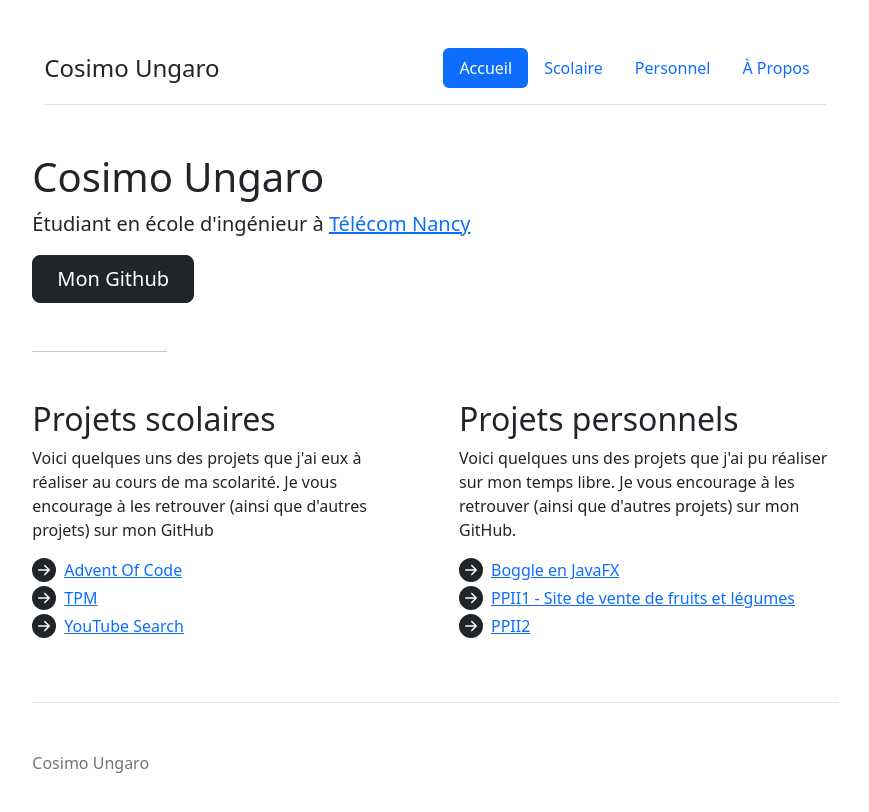
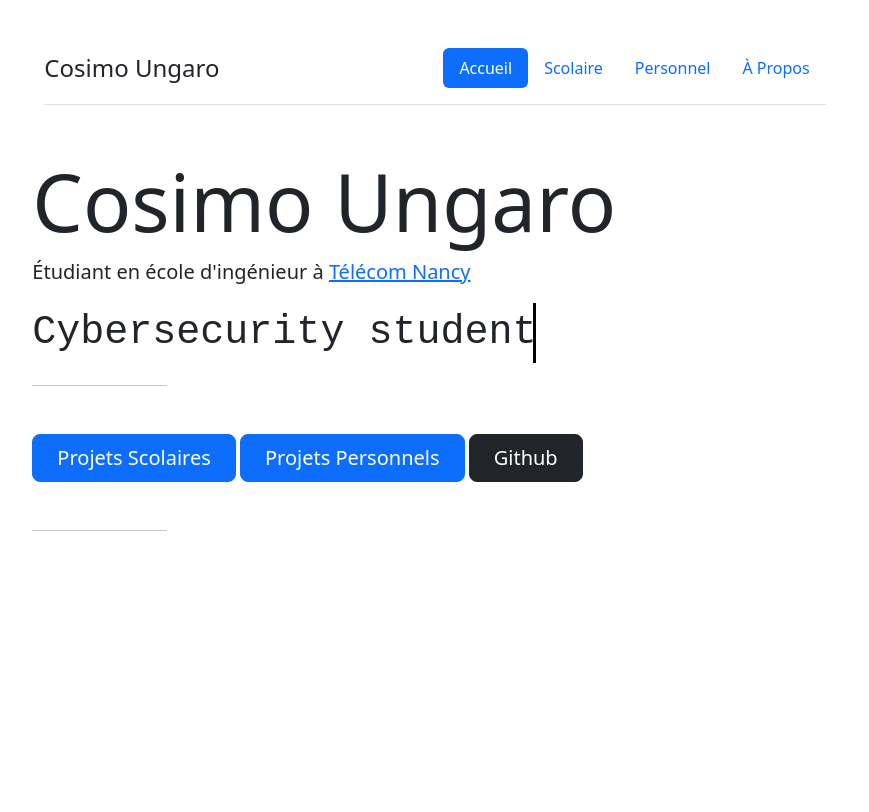
Before and after one commit to cos-imo/cos-imo-github.io, a plain HTML site: page main_pages/index.html in a window 1280 px wide. Shown: the whole page, without its empty margins (205-1074 px from the left). Drawn offline with Linux system fonts and the light colour scheme.

Commit message:
[feat] Animation typewriter

```diff
--- a/main_pages/index.html
+++ b/main_pages/index.html
@@ -12,6 +12,45 @@
 
 
 
+<script>
+  const texts = ["Cybersecurity student", "Reverse Engineering enthusiast", "Linux & Vim user"];
+  let index = 0;
+  let charIndex = 0;
+  let currentText = '';
+  let isDeleting = false;
+  const typeSpeed = 200;
+  const deleteSpeed = 50;
+  const delay = 2000;
+
+  function type() {
+    const typewriterDiv = document.querySelector('.typewriter-text');
+    if (isDeleting) {
+      currentText = texts[index].substring(0, charIndex - 1);
+      charIndex--;
+    } else {
+      currentText = texts[index].substring(0, charIndex + 1);
+      charIndex++;
+    }
+
+    typewriterDiv.textContent = currentText;
+    typewriterDiv.style.width = currentText.length + "ch";  // Adjust width based on text length
+
+    if (!isDeleting && charIndex === texts[index].length) {
+      isDeleting = true;
+      setTimeout(type, delay);
+    } else if (isDeleting && charIndex === 0) {
+      isDeleting = false;
+      index = (index + 1) % texts.length;
+      setTimeout(type, typeSpeed);
+    } else {
+      setTimeout(type, isDeleting ? deleteSpeed : typeSpeed);
+    }
+  }
+
+  document.addEventListener("DOMContentLoaded", function() {
+    setTimeout(type, typeSpeed);
+  });
+</script>
 
 
 <link href="../assets/dist/css/bootstrap.min.css" rel="stylesheet">
@@ -67,6 +106,21 @@
         white-space: nowrap;
         -webkit-overflow-scrolling: touch;
       }
+
+      .typewriter-text {
+        font-size: 2.5rem;
+        font-family: monospace;
+        white-space: nowrap;
+        border-right: 3px solid;
+        overflow: hidden;
+        display: inline-block;
+        animation: blink-caret 0.75s step-end infinite;
+      }
+
+      @keyframes blink-caret {
+        from, to { border-color: transparent }
+        50% { border-color: black; }
+      }
     </style>
 
 
@@ -95,42 +149,23 @@
 
 
   <main>
-    <h1>Cosimo Ungaro</h1>
+    <h1 style="font-size : 5rem">Cosimo Ungaro</h1>
+
+<div class="mb-5">
     <p class="fs-5 col-md-8">Étudiant en école d'ingénieur à <a href="https://telecomnancy.univ-lorraine.fr">Télécom Nancy</a></p>
 
-    <div class="mb-5">
-      <a href="https://github.com/cos-imo" class="btn btn-dark btn-lg px-4">Mon Github</a>
+
+    <div class="typewriter-text"></div>
+
+<hr class="col-3 col-md-2 mb-5">
+
+
+      <a href="scolaire.html" class="btn btn-primary btn-lg px-4">Projets Scolaires</a>
+      <a href="personnel.html" class="btn btn-primary btn-lg px-4">Projets Personnels</a>
+      <a href="https://github.com/cos-imo" class="btn btn-dark btn-lg px-4">Github</a>
     </div>
 
     <hr class="col-3 col-md-2 mb-5">
-
-    <div class="row g-5">
-      <div class="col-md-6">
-        <h2>Projets scolaires</h2>
-        <p>Voici quelques uns des projets que j'ai eux à réaliser au cours de ma scolarité. Je vous encourage à les retrouver (ainsi que d'autres projets) sur mon GitHub</p>
-        <ul class="icon-list ps-0">
-          <li class="d-flex align-items-start mb-1"><a href="https://github.com/cos-imo/AdventOfCode" rel="noopener" target="_blank">Advent Of Code</a></li>
-          <li class="d-flex align-items-start mb-1"><a href="https://github.com/cos-imo/TPM" rel="noopener" target="_blank">TPM</a></li>
-          <li class="d-flex align-items-start mb-1"><a href="https://github.com/cos-imo/YouTube-search" rel="noopener" target="_blank">YouTube Search</a></li>
-        </ul>
-      </div>
-
-      <div class="col-md-6">
-        <h2>Projets personnels</h2>
-        <p>Voici quelques uns des projets que j'ai pu réaliser sur mon temps libre. Je vous encourage à les retrouver (ainsi que d'autres projets) sur mon GitHub.</p>
-        <ul class="icon-list ps-0">
-          <li class="d-flex align-items-start mb-1"><a href="https://github.com/cos-imo/BoggleJavaFX">Boggle en JavaFX</a></li>
-          <li class="d-flex align-items-start mb-1"><a href="https://github.com/cos-imo/ppii-1">PPII1 - Site de vente de fruits et légumes</a></li>
-          <li class="d-flex align-items-start mb-1"><a href="https://github.com/cos-imo/ppii-2">PPII2</a></li>
-        </ul>
-      </div>
-    </div>
-  </main>
-  <footer class="pt-5 my-5 text-muted border-top">
-    Cosimo Ungaro
-  </footer>
-</div>
-
 
     <script src="../assets/dist/js/bootstrap.bundle.min.js"></script>
 
```
